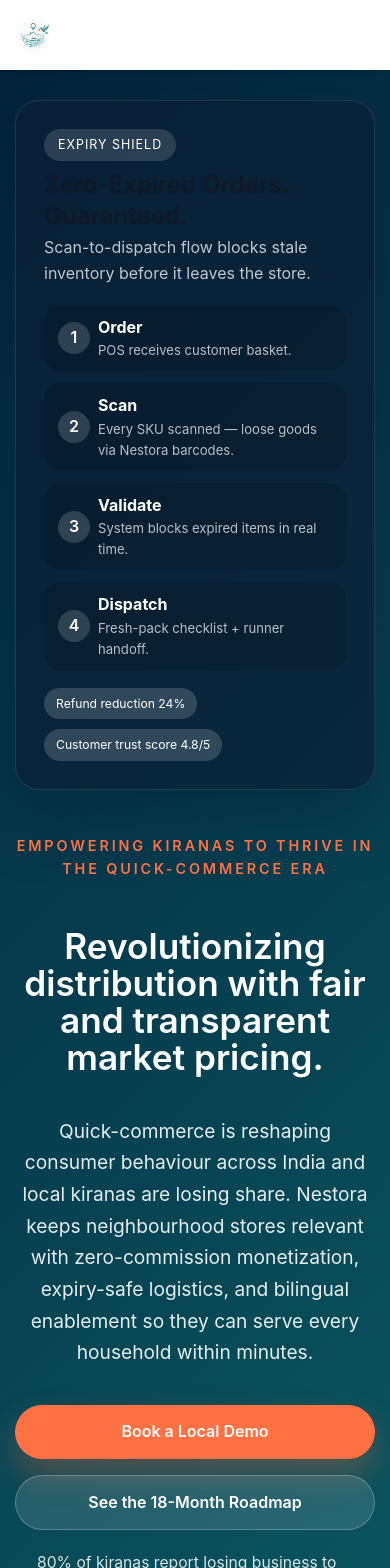
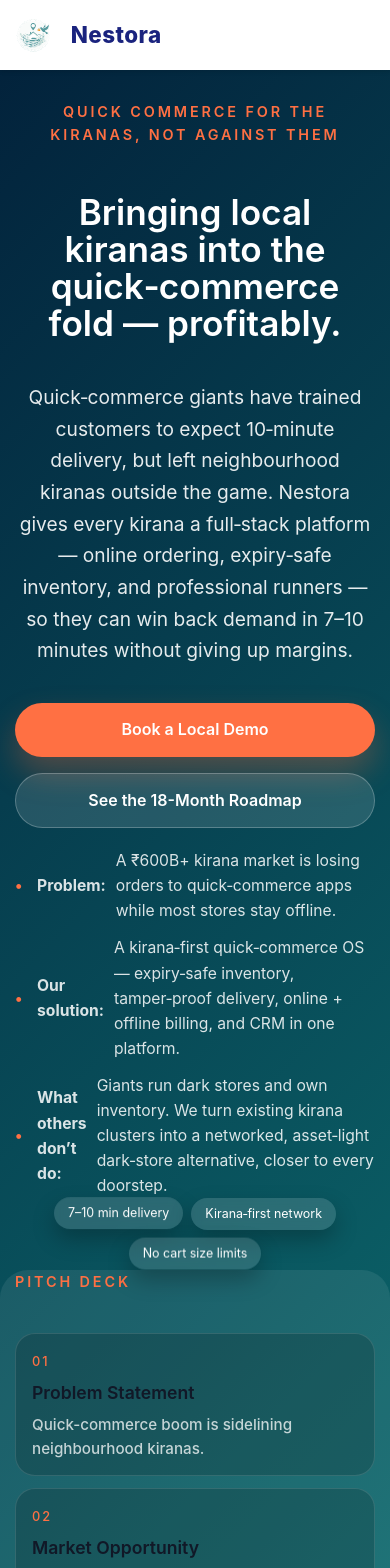
Before and after one commit to Samarth0809/Nestora-Website, a React (Vite) app in the folder nestora-site/: page / in a window 390 px wide. Shown: the top 1568 px of the page. Built offline with nearby package versions, Linux system fonts and the light colour scheme.

Commit message:
ui fixes done

```diff
--- a/nestora-site/src/components/Footer.jsx
+++ b/nestora-site/src/components/Footer.jsx
@@ -50,7 +50,7 @@
   const [open, setOpen] = useState(false);
   return (
     <div>
-      <button className="cta-button" onClick={()=>setOpen(s=>!s)}>{open ? 'Close' : 'Request the Deck'}</button>
+      <button className="cta-button" onClick={()=>setOpen(s=>!s)}>{open ? 'Close' : 'Enquiry Form'}</button>
       {open && <ContactForm inline={true} onClose={()=>setOpen(false)} />}
     </div>
   );
--- a/nestora-site/src/components/Header.css
+++ b/nestora-site/src/components/Header.css
@@ -59,6 +59,10 @@
   padding: 0;
 }
 
+/* hide mobile-specific controls by default */
+.hamburger { display: none; }
+.mobile-nav { display: none; }
+
 .nav a {
   color: var(--muted-gray);
   font-weight: 500;
@@ -92,6 +96,8 @@
   .container {
     padding: 0 15px;
   }
+  /* push hamburger to far right */
+  .hamburger { margin-left: auto; }
   /* On small screens, hide the CTA button and show a bold site title instead */
   .vendor-btn {
     display: none;
@@ -99,11 +105,53 @@
   .mobile-title {
     display: block;
     font-weight: 800;
-    font-size: 1.05rem;
+    font-size: 1.40rem;
     color: var(--primary-teal);
     margin-left: 12px;
     letter-spacing: 0.02em;
   }
+
+  /* Hamburger button visible on mobile */
+  .hamburger {
+    display: inline-flex;
+    flex-direction: column;
+    justify-content: space-between;
+    width: 28px;
+    height: 20px;
+    background: transparent;
+    border: none;
+    padding: 0;
+    margin-left: 0;
+    cursor: pointer;
+  }
+  .hamburger span {
+    display: block;
+    height: 2px;
+    background: var(--muted-gray);
+    border-radius: 2px;
+    transition: transform 180ms ease, opacity 180ms ease, background 180ms ease;
+  }
+  .hamburger.open span { background: var(--primary-teal); }
+  .hamburger.open span:nth-child(1) { transform: translateY(9px) rotate(45deg); }
+  .hamburger.open span:nth-child(2) { opacity: 0; }
+  .hamburger.open span:nth-child(3) { transform: translateY(-9px) rotate(-45deg); }
+
+  /* Mobile menu (dropdown) */
+  .mobile-nav {
+    display: block;
+    position: absolute;
+    left: 0;
+    right: 0;
+    top: 70px;
+    background: var(--white);
+    border-bottom: 1px solid var(--gray-100);
+    z-index: 1200;
+    padding: 12px 16px 20px;
+    box-shadow: 0 10px 30px rgba(16,24,40,0.08);
+  }
+  .mobile-nav ul { display: flex; flex-direction: column; gap: 8px; margin: 0; padding: 0; list-style: none; }
+  .mobile-nav a { color: var(--gray-800); text-decoration: none; padding: 10px 6px; display: block; font-weight: 600; }
+  .mobile-nav a:hover { color: var(--primary-teal); }
 }
 
 /* Desktop: keep mobile-title hidden */
--- a/nestora-site/src/components/Header.jsx
+++ b/nestora-site/src/components/Header.jsx
@@ -5,6 +5,7 @@
 
 const Header = () => {
   const [open, setOpen] = useState(false);
+  const [mobileOpen, setMobileOpen] = useState(false);
 
   return (
     <header className="header">
@@ -16,6 +17,7 @@
             ) : (
               <h1>Nestora</h1>
             )}
+            <span className="mobile-title">Nestora</span>
           </a>
         </div>
         <nav className="nav">
@@ -29,9 +31,33 @@
             <li><a href="#team-contact">Team & Contact</a></li>
           </ul>
         </nav>
-        <div className="cta">
-          <button className="vendor-btn" onClick={()=>setOpen(true)}>Request the Deck</button>
-        </div>
+        <button
+          className={`hamburger ${mobileOpen ? 'open' : ''}`}
+          aria-label="Toggle menu"
+          aria-expanded={mobileOpen}
+          onClick={() => setMobileOpen((v) => !v)}
+        >
+          <span />
+          <span />
+          <span />
+        </button>
+
+        {mobileOpen && (
+          <div className="mobile-nav" role="menu">
+            <ul>
+              <li><a href="#home" onClick={()=>setMobileOpen(false)}>Home</a></li>
+              <li><a href="#why-nestora" onClick={()=>setMobileOpen(false)}>Why Nestora</a></li>
+              <li><a href="#how-it-works" onClick={()=>setMobileOpen(false)}>How It Works</a></li>
+              <li><a href="#tech-security" onClick={()=>setMobileOpen(false)}>Tech & Security</a></li>
+              <li><a href="#pricing" onClick={()=>setMobileOpen(false)}>Pricing</a></li>
+              <li><a href="#pilot-growth" onClick={()=>setMobileOpen(false)}>Pilot & Growth</a></li>
+              <li><a href="#team-contact" onClick={()=>setMobileOpen(false)}>Team & Contact</a></li>
+            </ul>
+          </div>
+        )}
+        {/* <div className="cta">
+          <button className="vendor-btn" onClick={()=>setOpen(true)}>Enquiry Form</button>
+        </div> */}
         {open && <ContactForm onClose={()=>setOpen(false)} />}
       </div>
     </header>
--- a/nestora-site/src/components/Home.css
+++ b/nestora-site/src/components/Home.css
@@ -11,6 +11,7 @@
   grid-template-columns: minmax(0, 1.2fr) minmax(0, 1fr);
   gap: 56px;
   align-items: stretch;
+  align-items: center;
 }
 
 .hero-copy {
@@ -19,6 +20,8 @@
   gap: 20px;
   align-items: flex-start;
 }
+
+.hero-copy { max-width: 720px; }
 
 .hero-copy h1 {
   font-size: clamp(2.6rem, 4vw, 3.6rem);
@@ -109,6 +112,43 @@
   justify-content: center;
 }
 
+.hero-stickers {
+  position: relative;
+  display: flex;
+  flex-direction: column;
+  gap: 10px;
+  align-items: flex-end;
+}
+
+.sticker {
+  background: rgba(255, 255, 255, 0.14);
+  border-radius: 999px;
+  padding: 6px 14px;
+  font-size: 0.78rem;
+  color: var(--white);
+  backdrop-filter: blur(4px);
+  box-shadow: 0 10px 22px rgba(0, 0, 0, 0.25);
+  animation: float 6s ease-in-out infinite;
+}
+
+.sticker-speed { align-self: flex-end; animation-delay: 0s; }
+.sticker-kirana { align-self: flex-start; animation-delay: 0.8s; }
+.sticker-fair { align-self: center; animation-delay: 1.4s; }
+
+/* Desktop: position stickers visually to the right of hero copy */
+@media (min-width: 1100px) {
+  .hero-stickers {
+    position: absolute;
+    right: 6vw;
+    top: 36%;
+    transform: translateY(-50%);
+    align-items: flex-end;
+    width: 220px;
+    z-index: 5;
+  }
+  .hero-stickers .sticker { width: auto; }
+}
+
 .hero-card {
   background: rgba(10, 31, 52, 0.72);
   border: 1px solid rgba(255, 255, 255, 0.1);
@@ -120,6 +160,10 @@
   display: flex;
   flex-direction: column;
   gap: 18px;
+}
+
+.floating-card {
+  animation: float 7s ease-in-out infinite;
 }
 
 .hero-card header h3 {
@@ -140,6 +184,11 @@
   font-size: 0.78rem;
   text-transform: uppercase;
   letter-spacing: 0.08em;
+}
+
+.pill-icon {
+  gap: 6px;
+  align-items: center;
 }
 
 .hero-flow {
@@ -352,6 +401,11 @@
   letter-spacing: 0.02em;
 }
 
+@keyframes float {
+  0%, 100% { transform: translateY(0); }
+  50% { transform: translateY(-6px); }
+}
+
 @media (max-width: 1024px) {
   .hero-grid {
     grid-template-columns: 1fr;
@@ -365,6 +419,16 @@
 
   .hero-card {
     margin: 0 auto;
+  }
+
+  .hero-stickers {
+    order: 2;
+    flex-direction: row;
+    justify-content: center;
+    flex-wrap: wrap;
+    gap: 8px;
+    position: static;
+    transform: none;
   }
 
   .outline-header {
@@ -399,6 +463,10 @@
     align-items: center;
   }
 
+  .home-economics ul {
+    padding-left: 1.2rem;
+  }
+
   .hero-points {
     text-align: left;
   }
@@ -425,3 +493,19 @@
     padding: 20px;
   }
 }
+
+/* Compact layout for very small screens: single-column outlines and build cards */
+@media (max-width: 480px) {
+  .outline-grid {
+    grid-template-columns: 1fr;
+    gap: 12px;
+  }
+  .outline-card {
+    padding: 14px 16px;
+  }
+  .build-grid {
+    grid-template-columns: 1fr;
+    gap: 12px;
+  }
+  .build-card { min-height: auto; }
+}
--- a/nestora-site/src/components/Home.jsx
+++ b/nestora-site/src/components/Home.jsx
@@ -30,30 +30,46 @@
 const Home = () => {
   return (
     <section id="home" className="home">
-      <div className="container hero-grid">
+      {/* <div className="container hero-grid"> */}
+      <div className="container">
         <div className="hero-copy">
-          <span className="eyebrow">Empowering kiranas to thrive in the quick-commerce era</span>
-          <h1>Revolutionizing distribution with fair and transparent market pricing.</h1>
+          <span className="eyebrow">Quick commerce for the kiranas, not against them</span>
+          <h1>Bringing local kiranas into the quick‑commerce fold — profitably.</h1>
           <p className="hero-lede">
-            Quick-commerce is reshaping consumer behaviour across India and local kiranas are losing share. Nestora
-            keeps neighbourhood stores relevant with zero-commission monetization, expiry-safe logistics, and bilingual
-            enablement so they can serve every household within minutes.
+            Quick‑commerce giants have trained customers to expect 10‑minute delivery, but left neighbourhood kiranas outside the game.
+            Nestora gives every kirana a full‑stack platform — online ordering, expiry‑safe inventory, and professional runners — so they can win back demand in 7–10 minutes without giving up margins.
           </p>
           <div className="cta-group">
             <a href="#team-contact" className="cta primary">Book a Local Demo</a>
             <a href="#pilot-growth" className="cta ghost">See the 18-Month Roadmap</a>
           </div>
           <ul className="hero-points">
-            <li>80% of kiranas report losing business to quick-commerce giants — we rebuild their moat.</li>
-            <li>2 lakh+ stores have shut already; Nestora digitizes shelves in days and restores community demand.</li>
-            <li>We own zero inventory, enabling kiranas to keep margins while we orchestrate 7–10 minute delivery.</li>
+            <li><strong>Problem:</strong> A ₹600B+ kirana market is losing orders to quick‑commerce apps while most stores stay offline.</li>
+            <li><strong>Our solution:</strong> A kirana‑first quick‑commerce OS — expiry‑safe inventory, tamper‑proof delivery, online + offline billing, and CRM in one platform.</li>
+            <li><strong>What others don’t do:</strong> Giants run dark stores and own inventory. We turn existing kirana clusters into a networked, asset‑light dark‑store alternative, closer to every doorstep.</li>
           </ul>
         </div>
+        <div className="hero-stickers" aria-hidden="true">
+          <div className="sticker sticker-speed">7–10 min delivery</div>
+          <div className="sticker sticker-kirana">Kirana‑first network</div>
+          <div className="sticker sticker-fair">No cart size limits</div>
+        </div>
+      </div>
 
-        <div className="hero-visual" aria-hidden="true">
-          <div className="hero-card expiry">
+      {/* <div className="container home-economics">
+        <h2>How Nestora makes money</h2>
+        <ul>
+          <li>Platform fee: ₹9 on orders under ₹199, ₹15 on orders ₹199 and above.</li>
+          <li>Delivery fee: ₹20–25 within 3 km, ₹30 beyond.</li>
+          <li>Consumer plans: ₹199 / ₹99 subscriptions for 1–3 months of free delivery.</li>
+          <li>Kirana revenue share: 5–7% of monthly GMV after a scale threshold (e.g., 1000+ orders).</li>
+          <li>At ~₹300 AOV and 1000 orders/day per cluster, contribution turns positive — every extra order improves profitability.</li>
+        </ul>
+      </div> */}
+      {/* <div className="hero-visual" aria-hidden="true">
+          <div className="hero-card expiry floating-card">
             <header>
-              <span className="pill">Expiry Shield</span>
+              <span className="pill pill-icon">🛡 Expiry Shield</span>
               <h3>Zero-Expired Orders. Guaranteed.</h3>
               <p>Scan-to-dispatch flow blocks stale inventory before it leaves the store.</p>
             </header>
@@ -92,10 +108,9 @@
               <div className="badge">Customer trust score 4.8/5</div>
             </footer>
           </div>
-        </div>
-      </div>
+        </div> */}
 
-      <div className="container hero-stats">
+      {/* <div className="container hero-stats">
         <div className="stat-card">
           <h3>4</h3>
           <p>Core modules in build: inventory OS, expiry shield, marketplace, runner console.</p>
@@ -112,15 +127,15 @@
           <h3>5 advisors</h3>
           <p>Operators guiding the product build before on-ground launch.</p>
         </div>
-      </div>
+      </div> */}
 
       <div className="container pitch-outline">
         <div className="outline-header">
           <span className="eyebrow">Pitch Deck</span>
-          <div>
+          {/* <div>
             <h2>Contents</h2>
             <p className="outline-lede">Every section mirrors the investor brief — problem, market, solution, GTM, team, and contact.</p>
-          </div>
+          </div> */}
         </div>
         <div className="outline-grid" role="list">
           {pitchOutline.map((item) => (
--- a/nestora-site/src/components/Pricing.jsx
+++ b/nestora-site/src/components/Pricing.jsx
@@ -1,42 +1,25 @@
 import './Pricing.css';
 
-const plans = [
+const revenuePoints = [
   {
-    name: 'Starter',
-    price: '₹999',
-    period: 'per month',
-    tagline: 'Digitize shelves & activate expiry shield',
-    features: [
-      'POS setup + inventory scanning (up to 500 SKUs)',
-      'Expiry validation workflow & QR shelf labels',
-      'Bilingual staff training & 24x7 helpline',
-      'Daily sales & low-stock alerts via WhatsApp'
-    ]
+    title: 'Platform fee',
+    body: '₹9 on orders under ₹199, ₹15 on orders ₹199 and above.'
   },
   {
-    name: 'Growth',
-    price: '₹1,499',
-    period: 'per month',
-    tagline: 'Analytics & marketplace growth engine',
-    highlight: 'Most adopted',
-    features: [
-      'Everything in Starter',
-      'ClickHouse analytics dashboard & SKU recommendations',
-      'Runner app integration + OSRM routing',
-      'Automated payouts & settlement reconciliation'
-    ]
+    title: 'Delivery fee',
+    body: '₹20–25 within 3 km, ₹30 beyond.'
   },
   {
-    name: 'Scale',
-    price: '₹2,499',
-    period: 'per month',
-    tagline: 'For multi-store & regional rollouts',
-    features: [
-      'Everything in Growth',
-      'Fraud detection signals & GPS spoofing guard',
-      'Regional sharding & multi-city support',
-      'Dedicated account partner + co-marketing funds'
-    ]
+    title: 'Consumer plans',
+    body: 'Subscriptions at ₹199 / ₹99 that provide 1–3 months of free delivery for frequent shoppers.'
+  },
+  {
+    title: 'Kirana revenue share',
+    body: '5–7% of monthly GMV after a scale threshold (e.g., 1000+ orders).'
+  },
+  {
+    title: 'Scale contribution note',
+    body: 'At ~₹300 AOV and 1000 orders/day per cluster, contribution turns positive — every extra order improves profitability.'
   }
 ];
 
@@ -45,52 +28,29 @@
     <section id="pricing" className="pricing">
       <div className="container">
         <div className="intro">
-          <span className="eyebrow">Pricing</span>
-          <h2>Zero commissions. Keep every rupee of margin.</h2>
-          <p>Choose a predictable subscription that unlocks digitization, expiry safety, and analytics for your cluster.</p>
-          <div className="guarantee">30-day pilot available • Cancel anytime • Hardware financing on request</div>
+          <span className="eyebrow">Business Model</span>
+          <h2>How Nestora makes money</h2>
+          <p>We follow a predictable, diversified revenue approach that aligns incentives with store profitability — not per‑transaction extraction.</p>
         </div>
 
-        <div className="pricing-grid">
-          {plans.map((plan) => (
-            <article key={plan.name} className={`pricing-card ${plan.highlight ? 'highlight' : ''}`}>
-              {plan.highlight && <span className="plan-badge">{plan.highlight}</span>}
-              <header>
-                <h3>{plan.name}</h3>
-                <p>{plan.tagline}</p>
-              </header>
-              <div className="price">
-                <span className="amount">{plan.price}</span>
-                <span className="period">{plan.period}</span>
-              </div>
-              <ul>
-                {plan.features.map((feature) => (
-                  <li key={feature}>{feature}</li>
-                ))}
-              </ul>
-              <a href="#team-contact" className="plan-cta">Start 30-day pilot</a>
+        <div className="pricing-grid revenue-grid">
+          {revenuePoints.map((p) => (
+            <article key={p.title} className="revenue-card">
+              <h3>{p.title}</h3>
+              <p>{p.body}</p>
             </article>
           ))}
         </div>
 
         <div className="roi">
           <div className="roi-card">
-            <h3>ROI snapshot</h3>
-            <p><strong>₹15k</strong> average monthly uplift per store after 90 days of going live with Nestora.</p>
-            <ul>
-              <li>Expiry refunds down by 38%</li>
-              <li>Repeat order frequency up 2.1×</li>
-              <li>Staff hours saved: 18 hrs/month via automated logs</li>
-            </ul>
+            <h3>Aligned incentives</h3>
+            <p>Our revenue approach aligns with store profitability — Nestora grows when stores keep margin and sell more.</p>
           </div>
           <div className="roi-card alt">
-            <h3>All plans include</h3>
-            <ul>
-              <li>Zero commission marketplace access</li>
-              <li>Runner & vendor apps with OTP security</li>
-              <li>Local field manager & community events</li>
-              <li>Analytics exports for investors & lenders</li>
-            </ul>
+            <h3>Want the deep model?</h3>
+            <p>Request the investor deck or pilot plan and we’ll walk through unit economics, sample store P&L, and uplift scenarios.</p>
+            <a href="#team-contact" className="plan-cta">Request the Deck</a>
           </div>
         </div>
       </div>
--- a/nestora-site/src/components/TeamContact.jsx
+++ b/nestora-site/src/components/TeamContact.jsx
@@ -104,7 +104,7 @@
           </div>
 
           <aside className="contact-form" aria-labelledby="join-vendor">
-            <h3 id="join-vendor">Join as Vendor</h3>
+            <h3 id="join-vendor">Let's Connect</h3>
             <form onSubmit={handleSubmit}>
               <div className="form-group">
                 <label htmlFor="name">Full Name</label>
--- a/nestora-site/src/index.css
+++ b/nestora-site/src/index.css
@@ -23,6 +23,7 @@
   --danger-red: #ff5722;
   --gold: #ffd700;
   --white: #ffffff;
+  --header-height: 70px;
   /* Neutral grays (from light to dark) */
   --gray-50: #f9fafb;
   --gray-100: #f3f4f6;
@@ -44,7 +45,16 @@
   min-width: 320px;
   min-height: 100vh;
   /* keep scroll offset in sync with fixed header height */
-  scroll-padding-top: 70px;
+  scroll-padding-top: var(--header-height);
+}
+
+/* Ensure every main section uses consistent vertical spacing */
+section {
+  padding: 84px 0;
+}
+
+@media (max-width: 720px) {
+  section { padding: 56px 0; }
 }
 
 /* Global container used across components; components may further scope layout (grid/flex) */
@@ -67,6 +77,26 @@
   margin: 0;
   font-weight: 600;
 }
+
+/* Consistent section header and title rules */
+.section-header {
+  max-width: 920px;
+  margin: 0 auto 18px;
+  text-align: center;
+}
+.section-header .eyebrow {
+  display: block;
+  margin-bottom: 8px;
+  color: var(--muted-gray);
+  font-size: 0.85rem;
+  letter-spacing: 0.12em;
+  text-transform: uppercase;
+}
+.section-header h2 {
+  font-size: clamp(1.6rem, 2.6vw, 2.2rem);
+  margin-bottom: 8px;
+}
+.section-title { text-align: left; }
 
 p {
   margin: 0;
```
Also changed, not shown: nestora-site/server-contacts.json (+8 -0 lines), nestora-site/src/App.jsx (+17 -0 lines), nestora-site/src/components/Footer.css (+9 -17 lines), nestora-site/src/components/Pricing.css (+25 -0 lines), 1 other file (tests, documents, lock files or other folders).
